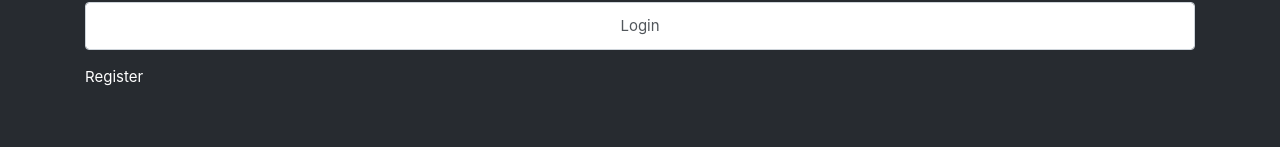
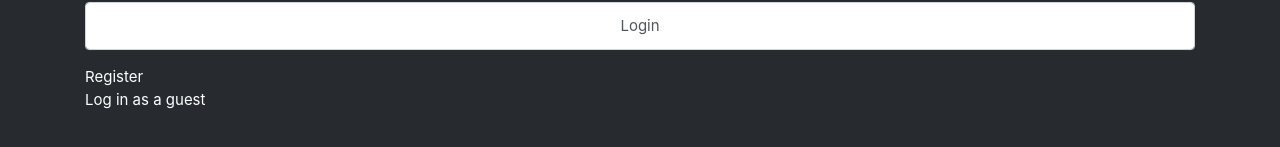
Before and after one commit to ryan-megarity/ad-hoc-development-board, a Vue app in the folder client/rpa-board/: page /#/login in a window 1280 px wide. Shown: the part 347-494 px from the top of the page. Built offline with nearby package versions, Linux system fonts and the light colour scheme.

Commit message:
created test login for portfolio

```diff
--- a/client/rpa-board/src/views/login.vue
+++ b/client/rpa-board/src/views/login.vue
@@ -30,6 +30,9 @@
             <div>
                 <a type="button" id = "register" href='#/register'>Register</a>
             </div>
+            <div>
+                <a type="button" id = "guest" @click="logInGuest()" href='#/register'>Log in as a guest</a>
+            </div>
         </form>
     </div>
 </template>
@@ -47,6 +50,13 @@ export default {
     error: '',
   }),
   methods: {
+    logInGuest() {
+      this.user = {
+        email: "guest@user.test",
+        password: "guest"
+      };
+      handleSubmit();
+    },
     handleSubmit() {
       fetch(LOGIN_API_URL, {
         method: 'POST',
```
